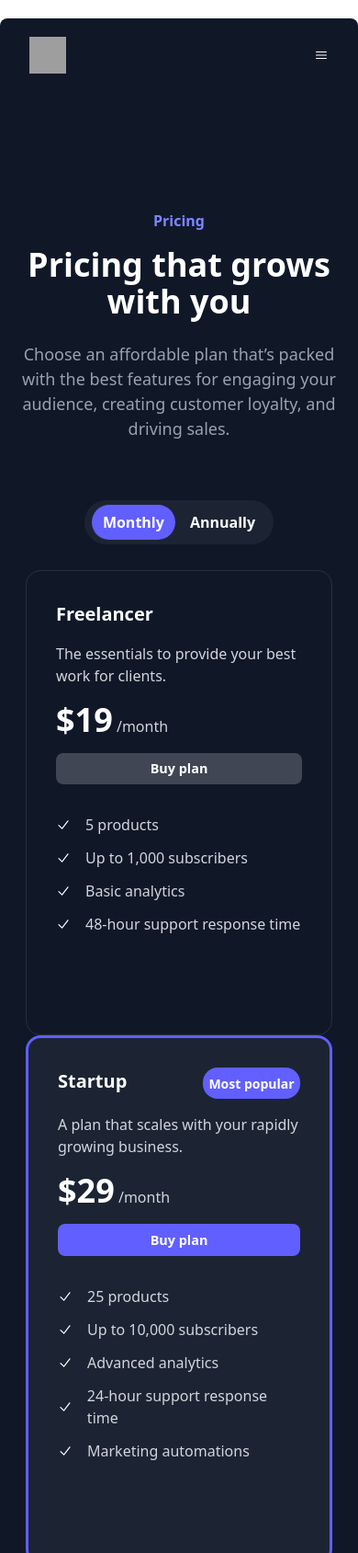
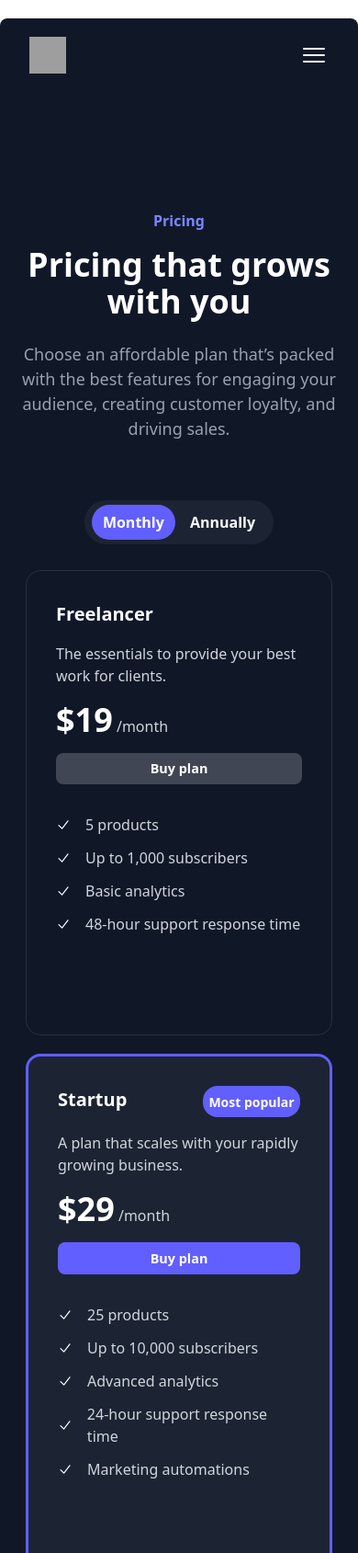
Before and after one commit to Andromeda-T/price-panel, a website: page src/index.html in a window 390 px wide. Shown: the top 1689 px of the page at 92% size. Drawn offline with Linux system fonts and the light colour scheme; grey boxes are pictures that could not be loaded.

Commit message:
add some changes

```diff
--- a/src/index.html
+++ b/src/index.html
@@ -11,7 +11,10 @@
             width: 1rem;
             height: 1rem;
         }
-
+        .svg-2{
+            width: 2rem;
+            height: 2rem;
+        }
     </style>
 </head>
 
@@ -34,7 +37,7 @@
                     <span class="text-[1.25rem]">→</span>
                 </a>
             </div>
-            <div>
+            <div class="lg:hidden" >
                 <svg class="svg-2" xmlns="http://www.w3.org/2000/svg" fill="none" viewBox="0 0 24 24" stroke-width="1.5"
                     stroke="currentColor" aria-hidden="true" data-slot="icon" class="on">
                     <path stroke-linecap="round" stroke-linejoin="round"
@@ -62,8 +65,8 @@
         </nav>
 
         <section class="pb-10">
-            <div class="grid grid-cols-1 lg:grid-cols-3">
-                <div class="border border-[#28303e] p-8 mx-4 rounded-2xl">
+            <div class="grid grid-cols-1 lg:grid-cols-3 justify-items-center">
+                <div class="border border-[#28303e] p-8 mx-4 rounded-2xl max-w-[500px] mb-5 lg:mb-0">
                     <div class="flex flex-col">
                         <div class="mb-4">
                             <span class="font-bold text-[20px]">Freelancer</span>
@@ -115,7 +118,7 @@
                         </ul>
                     </div>
                 </div>
-                <div class="border-3 border-[#615fff] p-8 mx-4 rounded-2xl bg-[#1c2433]">
+                <div class="border-3 border-[#615fff] p-8 mx-4 rounded-2xl bg-[#1c2433] max-w-[500px] mb-5 lg:mb-0">
                     <div class="flex flex-col">
                         <div class="mb-4 flex justify-between">
                             <span class="font-bold text-[20px]">Startup</span>
@@ -177,7 +180,7 @@
                         </ul>
                     </div>
                 </div>
-                <div class="border border-[#28303e] p-8 mx-4 rounded-2xl">
+                <div class="border border-[#28303e] p-8 mx-4 rounded-2xl max-w-[500px]">
                     <div class="flex flex-col">
                         <div class="mb-4">
                             <span class="font-bold text-[20px]">Enterprise</span>
```
Also changed, not shown: src/main.css.
